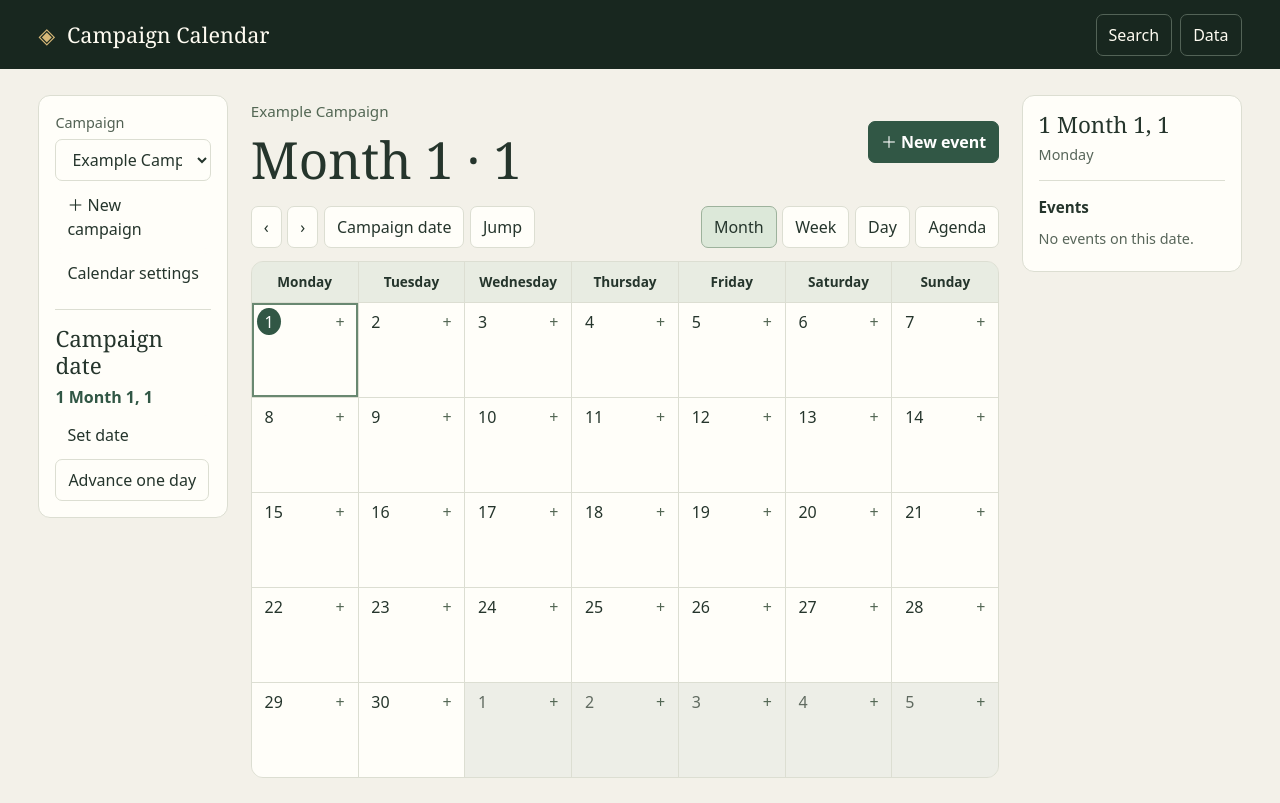
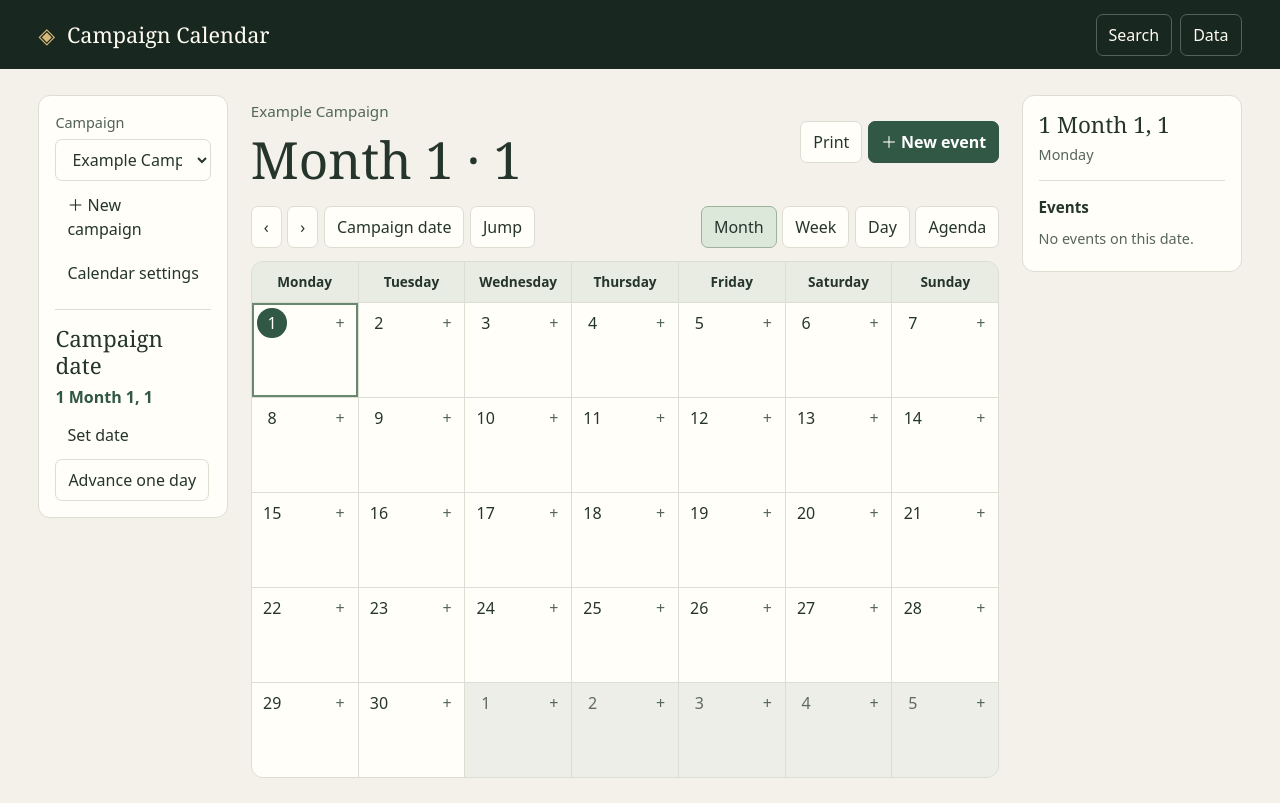
Before and after one commit to m3rl1n0f4mb3r/campaign-calendar-2e, a React (Vite) app: page / in a window 1280 px wide. Built offline with nearby package versions, Linux system fonts and the light colour scheme.

Commit message:
Add calendar printing and inline moon phases (#3)

```diff
--- a/src/CalendarEditor.tsx
+++ b/src/CalendarEditor.tsx
@@ -1,5 +1,5 @@
 import { useState } from 'react'
-import { phaseNames, type Calendar } from './calendar'
+import { moonColor, phaseNames, type Calendar } from './calendar'
 import { migrate } from './migration'
 import { DateField } from './DateField'
 import { MigrationCalendar } from './MigrationCalendar'
@@ -54,6 +54,7 @@ export function CalendarEditor({ campaign, save, backup, close }: { campaign: Ca
         <div className="form-row"><label>Name<input required maxLength={120} value={moon.name} onChange={e => updateMoon(i, { name: e.target.value })}/></label><label>Cycle in days<input type="number" min="0.001" max="100000" step="any" required value={moon.cycle || ''} onChange={e => updateMoon(i, { cycle: +e.target.value, source: 'GM-supplied configuration' })}/></label></div>
         <DateField calendar={campaign.calendar} label="Anchor date" value={moon.anchor} onChange={anchor => updateMoon(i, { anchor, source: 'GM-supplied anchor' })}/>
         <label>Phase on anchor date<select value={moon.phase} onChange={e => updateMoon(i, { phase: +e.target.value, source: 'GM-supplied anchor' })}>{phaseNames.map((name, phase) => <option key={phase} value={phase}>{name}</option>)}</select></label>
+        <label>Calendar color<input type="color" aria-label={`Calendar color for ${moon.name}`} value={moonColor(moon, i)} onChange={e => updateMoon(i, { color: e.target.value })}/></label>
         <p className="muted">{moon.source}</p>
         <button type="button" onClick={() => setDraft({ ...draft, moons: draft.moons.filter((_, index) => index !== i) })}>Remove moon</button>
       </div>)}
--- a/src/calendar.ts
+++ b/src/calendar.ts
@@ -1,5 +1,5 @@
 export type Period = { id: string; name: string; days: number; festival: boolean }
-export type Moon = { name: string; cycle: number; anchor: number; phase: number; source: string }
+export type Moon = { name: string; cycle: number; anchor: number; phase: number; source: string; color?: string }
 export type Calendar = { periods: Period[]; weekdays: string[]; before: string; after: string; skipZero: boolean; moons: Moon[] }
 export type DateParts = { year: number; period: string; day: number }
 
@@ -51,6 +51,8 @@ export function movePeriod(cal: Calendar, index: number, amount: number, monthsO
 }
 
 export const phaseNames = ['New moon', 'Waxing crescent', 'First quarter', 'Waxing gibbous', 'Full moon', 'Waning gibbous', 'Last quarter', 'Waning crescent']
+const moonColors = ['#697681', '#a13442', '#634783', '#315d9b', '#27705d', '#8d591b']
+export const moonColor = (moon: Moon, index: number) => moon.color ?? moonColors[index % moonColors.length]
 export const phaseSymbols = ['●', '◔', '◑', '◕', '○', '◕', '◐', '◔']
 export const moonPhase = (moon: Moon, day: number) => mod(Math.round((day - moon.anchor) * 8 / moon.cycle + moon.phase), 8)
 
--- a/src/main.tsx
+++ b/src/main.tsx
@@ -1,7 +1,7 @@
 import { useEffect, useRef, useState, type ReactNode } from 'react'
 import { createRoot } from 'react-dom/client'
 import { inject } from '@vercel/analytics'
-import { dateIndex, dateLabel, dateParts, mod, moonPhase, movePeriod, phaseNames, phaseSymbols, weekday, yearLabel } from './calendar'
+import { dateIndex, dateLabel, dateParts, mod, moonColor, moonPhase, movePeriod, phaseNames, phaseSymbols, weekday, yearLabel } from './calendar'
 import { changeSeries, minutes, occurrences, type EventData, type Occurrence, type Rule } from './events'
 import { exportCampaign, key, newCampaign, parseCampaignBackup, parseStore, restoreActiveCampaign, saveStore, type Campaign, type Store } from './storage'
 import { dragonlance, greyhawk, lanceSource } from './presets'
@@ -43,6 +43,7 @@ function App() {
   const cal = campaign.calendar
   const [selected, setSelected] = useState(campaign.current)
   const [view, setView] = useState<View>('Month')
+  const [showMoons, setShowMoons] = useState(false)
   const [panel, setPanel] = useState<Panel>()
   const [editing, setEditing] = useState<Occurrence>()
   const [draftDate, setDraftDate] = useState(selected)
@@ -110,6 +111,10 @@ function App() {
   const from = search?.from ?? (view === 'Month' ? monthStart : view === 'Week' ? weekStart : selected)
   const to = search ? search.to + 1 : view === 'Month' ? monthEnd : view === 'Week' ? weekStart + weekLength : selected + (view === 'Agenda' ? 30 : 1)
   const weekGrid = !search && (view === 'Month' || view === 'Week')
+  const showCalendarMoons = showMoons && cal.moons.length > 0
+  const printRange = view === 'Month' && !search ? '' : from + 1 === to
+    ? dateLabel(cal, from)
+    : `${dateLabel(cal, from)} – ${dateLabel(cal, to - 1)}`
   const list = occurrences(cal, campaign.events, from, to, search?.query)
   const selectedEvents = occurrences(cal, campaign.events, selected, selected + 1)
   const navigate = (direction: number) => setSelected(view === 'Month' ? movePeriod(cal, selected, direction) : selected + direction * (view === 'Week' ? weekLength : view === 'Agenda' ? 30 : 1))
@@ -118,6 +123,23 @@ function App() {
     <span>{!event.allDay && compact && <small>{timeLabel(event)} </small>}{event.title}</span>
     {!compact && <small>{timeLabel(event)}{event.location && ` · ${event.location}`}</small>}
   </button>
+  const moonList = (day: number) => <ul className="calendar-moons" aria-label="Moon phases">{cal.moons.map((moon, index) => {
+    const phase = moonPhase(moon, day)
+    const label = `${moon.name}: ${phaseNames[phase]}`
+    return <li key={index}><span className={`moon-disc phase-${phase}`} style={{ color: moonColor(moon, index) }} role="img" aria-label={label} title={label}/></li>
+  })}</ul>
+
+  function calendarCell(day: number) {
+    const parts = dateParts(cal, day)
+    const outside = view === 'Month' && (day < first || day >= first + period.days)
+    return <div key={day} className={`cell${outside ? ' outside' : ''}${day === selected ? ' selected' : ''}`}>
+      <div className="cell-heading"><button className={day === campaign.current ? 'current-day' : ''} aria-pressed={day === selected} aria-label={dateLabel(cal, day)} onClick={() => setSelected(day)}>{parts.day}</button>
+        {showCalendarMoons && moonList(day)}
+        <button className="cell-add" aria-label={`Add event on ${dateLabel(cal, day)}`} onClick={() => openEvent(undefined, day)}>+</button>
+      </div>
+      {list.filter(event => event.start < (day + 1) * minutes && event.end > day * minutes).map(event => eventButton(event, day, true))}
+    </div>
+  }
 
   return <>
     <header className="masthead">
@@ -142,39 +164,44 @@ function App() {
       </aside>
       <section className="workspace">
         <div className="heading">
-          <div><p className="campaign-name">{campaign.name}</p><h1>{search ? 'Search results' : `${period.name} · ${yearLabel(cal, date.year)}`}</h1></div>
-          <button className="primary" onClick={() => openEvent()}>＋ New event</button>
+          <div><p className="campaign-name">{campaign.name}</p><h1>{search ? 'Search results' : `${period.name} · ${yearLabel(cal, date.year)}`}</h1>
+            {printRange && <p className="print-only">{printRange}</p>}
+          </div>
+          <div className="button-group calendar-actions"><button onClick={() => window.print()}>Print</button><button className="primary" onClick={() => openEvent()}>＋ New event</button></div>
         </div>
         <div className="toolbar">
           {search ? <><span>{search.query || 'All events'} · {dateLabel(cal, search.from)} – {dateLabel(cal, search.to)}</span><button onClick={() => setSearch(undefined)}>Back to calendar</button></> : <>
             <div className="button-group"><button aria-label="Previous period" onClick={() => navigate(-1)}>‹</button><button aria-label="Next period" onClick={() => navigate(1)}>›</button><button onClick={() => setSelected(campaign.current)}>Campaign date</button><button onClick={() => open('jump')}>Jump</button></div>
             <div className="button-group view-tabs" aria-label="Calendar view">{views.map(item => <button key={item} aria-pressed={view === item} onClick={() => setView(item)}>{item}</button>)}</div>
           </>}
+          {cal.moons.length > 0 && <label className="moon-toggle"><input type="checkbox" checked={showMoons} onChange={event => setShowMoons(event.target.checked)}/> Show moons</label>}
         </div>
-        {weekGrid ? <div className="grid-scroll"><div className="calendar-grid" style={{ gridTemplateColumns: `repeat(${weekLength}, minmax(84px, 1fr))` }}>
-          {cal.weekdays.map((name, i) => <div className="weekday" key={i}>{name}</div>)}
-          {Array.from({ length: to - from }, (_, i) => {
-            const day = from + i
-            const parts = dateParts(cal, day)
-            const outside = view === 'Month' && parts.period !== date.period
-            return <div key={day} className={`cell${outside ? ' outside' : ''}${day === selected ? ' selected' : ''}`}>
-              <div className="cell-heading"><button className={day === campaign.current ? 'current-day' : ''} aria-pressed={day === selected} aria-label={dateLabel(cal, day)} onClick={() => setSelected(day)}>{parts.day}</button>
-              <button className="cell-add" aria-label={`Add event on ${dateLabel(cal, day)}`} onClick={() => openEvent(undefined, day)}>+</button></div>
-              {list.filter(event => event.start < (day + 1) * minutes && event.end > day * minutes).map(event => eventButton(event, day, true))}
+        {showCalendarMoons && <ul className="moon-legend" aria-label="Moons in display order">{cal.moons.map((moon, index) =>
+          <li key={index}><span className="moon-disc phase-4" style={{ color: moonColor(moon, index) }} aria-hidden="true"/>{moon.name}</li>
+        )}</ul>}
+        {weekGrid ? <div className="grid-scroll"><div className="calendar-grid printable-grid" style={{ gridTemplateColumns: `repeat(${weekLength}, minmax(${showCalendarMoons ? '112px' : '84px'}, 1fr))` }}>
+          <div className="calendar-grid-header"><div className="calendar-grid-row">{cal.weekdays.map((name, i) => <div className="weekday" key={i}>{name}</div>)}</div></div>
+          <div className="calendar-grid-body">{Array.from({ length: (to - from) / weekLength }, (_, row) =>
+            <div className="calendar-grid-row" key={from + row * weekLength}>
+              {Array.from({ length: weekLength }, (_, column) => calendarCell(from + row * weekLength + column))}
             </div>
-          })}
+          )}</div>
         </div></div> : <div className="agenda">
           {view === 'Day' && !search && <h2>{cal.weekdays[weekday(cal, selected)]}, {dateLabel(cal, selected)}</h2>}
-          {list.length ? list.map(event => <div className="agenda-row" key={`${event.series.id}:${event.original}`}>
-            <time>{dateLabel(cal, Math.floor(event.start / minutes))}</time>{eventButton(event, Math.floor(event.start / minutes))}
-          </div>) : <p className="muted">No events in this date range.</p>}
+          {view === 'Day' && !search && showCalendarMoons && moonList(selected)}
+          {list.length ? list.map(event => {
+            const day = Math.floor(event.start / minutes)
+            return <div className="agenda-row" key={`${event.series.id}:${event.original}`}>
+              <div><time>{dateLabel(cal, day)}</time>{(search || view === 'Agenda') && showCalendarMoons && moonList(day)}</div>{eventButton(event, day)}
+            </div>
+          }) : <p className="muted">No events in this date range.</p>}
         </div>}
       </section>
       <aside className="details">
         <h2>{dateLabel(cal, selected)}</h2><p className="muted">{cal.weekdays[weekday(cal, selected)]}</p>
         {cal.moons.length > 0 && <section><h3>Moon phases</h3>{cal.moons.map((moon, index) => {
           const phase = moonPhase(moon, selected)
-          return <div className="moon" key={index}><span aria-hidden="true">{phaseSymbols[phase]}</span><div><strong>{moon.name}</strong><small>{phaseNames[phase]}</small></div></div>
+          return <div className="moon" key={index}><span aria-hidden="true" style={{ color: moonColor(moon, index) }}>{phaseSymbols[phase]}</span><div><strong>{moon.name}</strong><small>{phaseNames[phase]}</small></div></div>
         })}</section>}
         <section><h3>Events</h3>{selectedEvents.length ? selectedEvents.map(event => eventButton(event, selected)) : <p className="muted">No events on this date.</p>}</section>
       </aside>
--- a/src/storage.ts
+++ b/src/storage.ts
@@ -5,14 +5,15 @@ import type { Series } from './events'
 const coordinate = z.number().int().min(-10_000_000_000).max(10_000_000_000)
 const positive = z.number().int().min(1).max(10000)
 const name = z.string().trim().min(1).max(120)
+const hexColor = z.string().regex(/^#[\da-f]{6}$/i)
 const calendar = z.object({
   periods: z.array(z.object({ id: name, name, days: positive.max(366), festival: z.boolean() })).min(1).max(60),
   weekdays: z.array(name).min(1).max(30),
   before: z.string(), after: z.string(), skipZero: z.boolean(),
-  moons: z.array(z.object({ name, cycle: z.number().finite().positive().max(100000), anchor: coordinate, phase: z.number().int().min(0).max(7), source: z.string() })).max(30),
+  moons: z.array(z.object({ name, cycle: z.number().finite().positive().max(100000), anchor: coordinate, phase: z.number().int().min(0).max(7), source: z.string(), color: hexColor.optional() })).max(30),
 }).refine(value => value.periods.some(p => !p.festival) && new Set(value.periods.map(p => p.id)).size === value.periods.length, 'Calendar needs a month and unique period IDs')
 const eventData = z.object({
-  title: name, location: z.string(), notes: z.string(), color: z.string().regex(/^#[\da-f]{6}$/i),
+  title: name, location: z.string(), notes: z.string(), color: hexColor,
   start: coordinate, end: coordinate, allDay: z.boolean(),
 })
 const validRange = (event: z.infer<typeof eventData>) => event.end > event.start && (!event.allDay || (event.start % 1440 === 0 && event.end % 1440 === 0))
--- a/src/style.css
+++ b/src/style.css
@@ -44,6 +44,7 @@ p { margin: .35rem 0; }
 .cell.outside { background: #edeee7; color: #606a60; }
 .cell.selected { box-shadow: inset 0 0 0 2px #698871; }
 .cell-heading button { border: 0; padding: .1rem .45rem; background: transparent; }
+.printable-grid .cell-heading button:first-child { flex: none; width: 1.85rem; height: 1.85rem; padding: 0; line-height: 1; }
 .cell-heading button:hover { background: #e0e9dd; }
 .cell-heading .current-day { background: var(--green); color: white; border-radius: 50%; }
 .cell-heading .current-day:hover { background: #254435; }
@@ -88,5 +89,51 @@ dialog:has(.migration-grid) { width: min(900px, 94vw); }
 .migration-grid .event-chip { border-left-style: solid; }
 .migration-grid .migration-affected { background: #fff0cb; }
 .migration-day ul { margin: .25rem 0 0; padding-left: 1.25rem; }
+.print-only { display: none; }
+.moon-toggle { display: inline-flex; align-items: center; gap: .35rem; }
+.calendar-moons, .moon-legend { display: flex; flex-wrap: wrap; gap: .25rem; list-style: none; padding: 0; }
+.calendar-moons { margin: .25rem 0; }
+.cell-heading:has(.calendar-moons) { gap: .2rem; }
+.cell-heading .calendar-moons { flex: 1; min-width: 0; margin: 0; gap: .15rem; }
+.cell-heading:has(.calendar-moons) button { flex: none; padding-inline: .25rem; }
+.moon-legend { gap: .25rem .85rem; margin: 0 0 .65rem; font-size: .85rem; }
+.moon-legend li { display: inline-flex; align-items: center; gap: .3rem; }
+.moon-disc { display: block; width: .85rem; height: .85rem; flex: none; border: 1px solid currentColor; border-radius: 50%; background: var(--moon-fill, transparent); }
+.moon-disc.phase-1 { --moon-fill: radial-gradient(ellipse 76% 50% at 0 50%, transparent 99%, currentColor 100%) right / 50% 100% no-repeat; }
+.moon-disc.phase-2 { --moon-fill: linear-gradient(to left, currentColor 50%, transparent 50%); }
+.moon-disc.phase-3 { --moon-fill: radial-gradient(ellipse 31% 50% at 0 50%, transparent 99%, currentColor 100%); }
+.moon-disc.phase-4 { --moon-fill: currentColor; }
+.moon-disc.phase-5 { --moon-fill: radial-gradient(ellipse 31% 50% at 100% 50%, transparent 99%, currentColor 100%); }
+.moon-disc.phase-6 { --moon-fill: linear-gradient(to right, currentColor 50%, transparent 50%); }
+.moon-disc.phase-7 { --moon-fill: radial-gradient(ellipse 76% 50% at 100% 50%, transparent 99%, currentColor 100%) left / 50% 100% no-repeat; }
+.calendar-grid-header, .calendar-grid-body, .calendar-grid-row { display: contents; }
 @media (max-width: 1150px) { .layout { grid-template-columns: 165px minmax(0, 1fr); } .details { grid-column: 2; } }
 @media (max-width: 700px) { .layout { grid-template-columns: minmax(0, 1fr); gap: .75rem; padding-top: .75rem; } .details { grid-column: 1; } .sidebar { display: grid; grid-template-columns: 1fr 1fr; gap: .3rem; } .sidebar > label, .sidebar > select, .clock-card { grid-column: 1 / -1; } .clock-card { margin-top: .15rem; } .clock-card .sidebar-action { display: inline; width: auto; } .form-row { grid-template-columns: 1fr; } }
+
+@media print {
+  @page { size: landscape; margin: 12mm; }
+  :root, body { background: white; color: black; min-width: 0; }
+  .masthead, .sidebar, .details, .toolbar, .calendar-actions, .cell-add, .global-error, dialog { display: none !important; }
+  .print-only { display: block; }
+  .layout { display: block; max-width: none; padding: 0; }
+  .heading { break-after: avoid; margin-bottom: 3mm; }
+  .heading h1 { font-size: 20pt; }
+  .grid-scroll { overflow: visible; border: 0; border-radius: 0; }
+  .printable-grid { display: table; width: 100%; table-layout: fixed; border-collapse: collapse; }
+  .calendar-grid-header { display: table-header-group; }
+  .calendar-grid-body { display: table-row-group; }
+  .calendar-grid-row { display: table-row; break-inside: avoid; }
+  .printable-grid :is(.weekday, .cell) { display: table-cell; vertical-align: top; height: auto; border: 1px solid #888; padding: 1mm; background: white; }
+  .printable-grid .cell { height: 26mm; }
+  .printable-grid .weekday { white-space: normal; overflow-wrap: anywhere; }
+  .cell.selected { box-shadow: none; }
+  .cell-heading .current-day { color: black; background: transparent; font-weight: bold; }
+  .moon-disc { print-color-adjust: exact; -webkit-print-color-adjust: exact; }
+  .cell-heading .moon-disc { width: 8pt; height: 8pt; }
+  .moon-legend { break-after: avoid; font-size: 8pt; }
+  .event-chip { font-size: 8pt; }
+  .event-chip span { white-space: normal; overflow-wrap: anywhere; }
+  .agenda { padding: 0; border: 0; min-height: 0; }
+  .agenda-row, .event-item { break-inside: avoid; }
+  .event-chip, .event-item { background: white; }
+}
```
Also changed, not shown: 1 other file (tests, documents, lock files or other folders).
